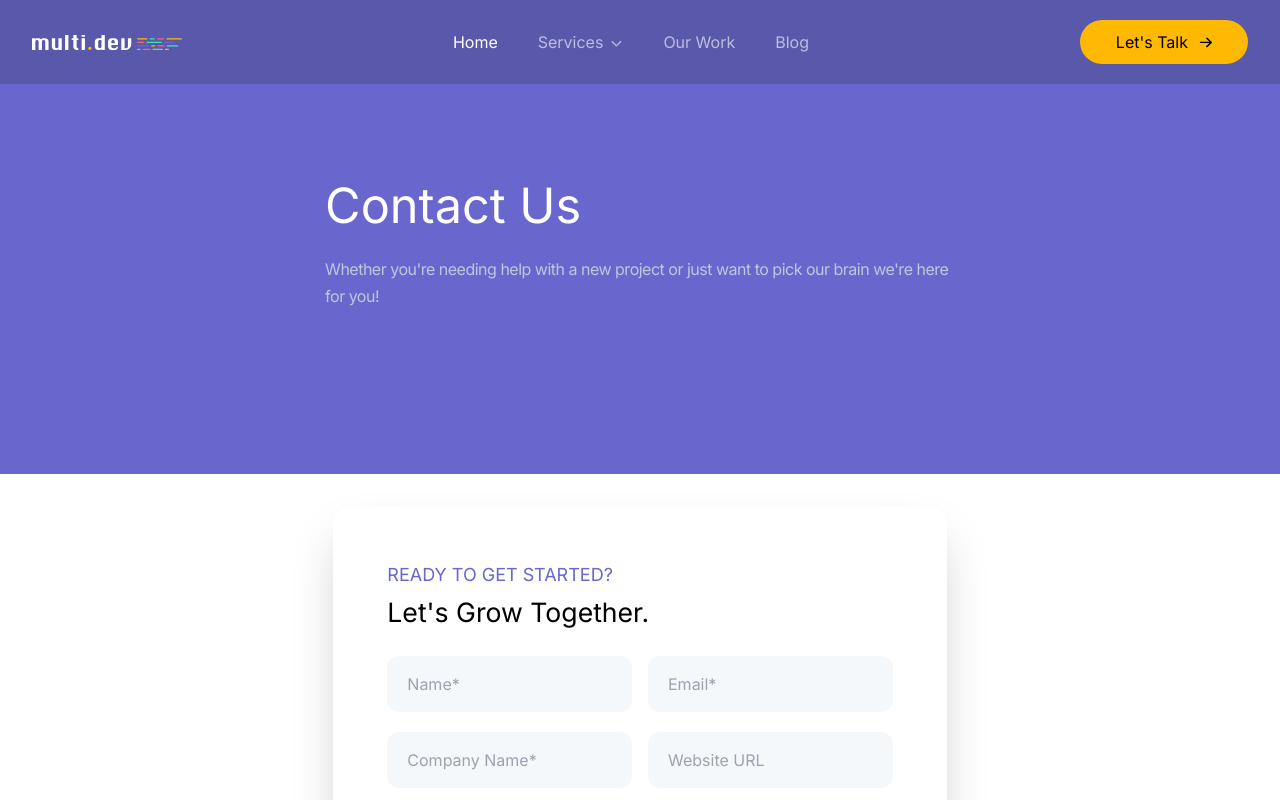
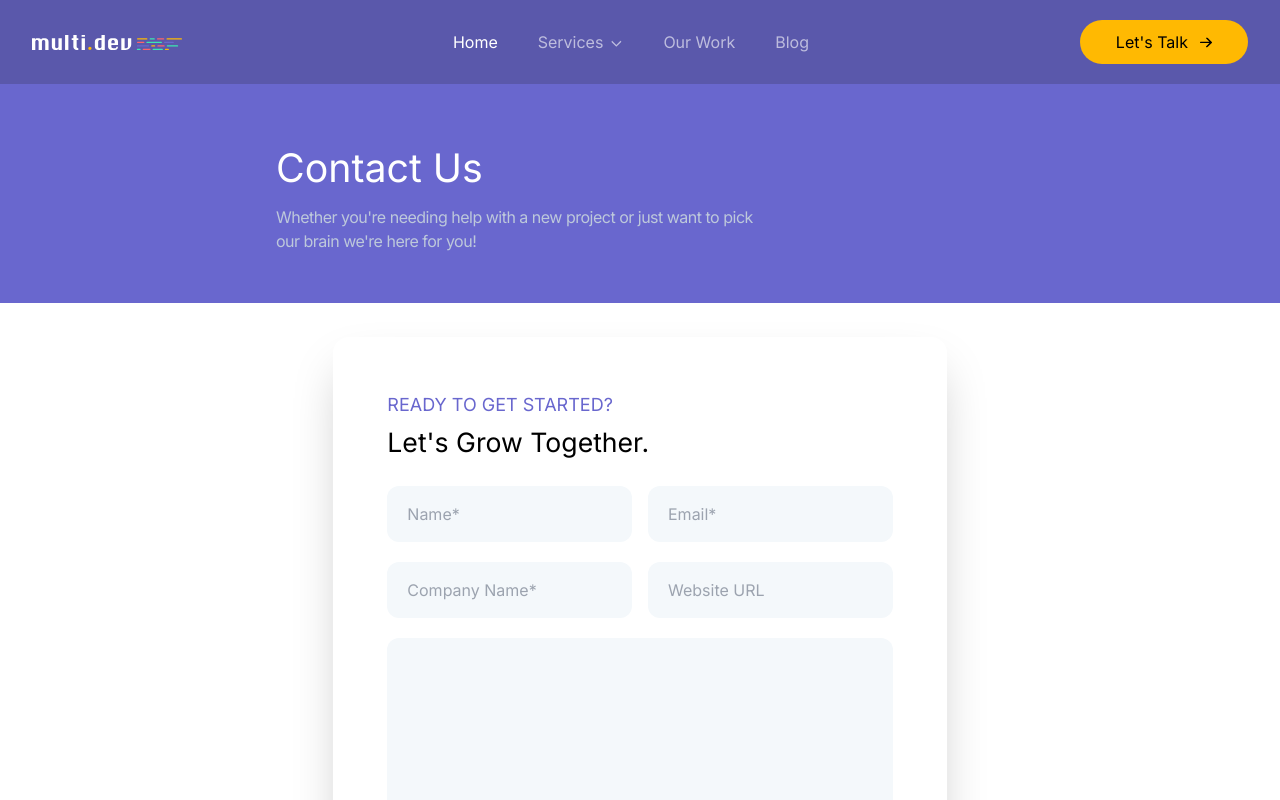
Before and after one commit to xvedela/multi-dev, a Vue app: page /contactUs in a window 1280 px wide. Built offline with nearby package versions, Linux system fonts and the light colour scheme.

Commit message:
ContactUs.vue final version.

```diff
--- a/src/views/ContactUs.vue
+++ b/src/views/ContactUs.vue
@@ -1,18 +1,11 @@
 <template>
-  <section class="bg-[#6967CE] h-[max(185px,48.7vh)]">
-    <div
-      class="flex flex-col gap-y-[2.8vh] max-sm:gap-y-[27px] w-[max(350px,49.4vw)] ml-[25.4vw] pt-[max(40px,11.8vh)] max-sm:text-center max-sm:mx-auto"
-    >
-      <h1
-        class="text-white text-[max(36px,3.8vw)] font-medium max-sm:font-bold leading-[max(48px,4.3vw)]"
-      >
-        Contact Us
+  <section :class="contactUsCss.section">
+    <div :class="contactUsCss.container">
+      <h1 :class="contactUsCss.h1">
+        {{ contactUsData.h1 }}
       </h1>
-      <p
-        class="text-[#BDC8DB] text-[max(16px,1.1vw)] font-normal leading-[max(24px,2.1vw)] tracking-[-0.5px]"
-      >
-        Whether you're needing help with a new project or just want to pick our
-        brain we're here for you!
+      <p :class="contactUsCss.p">
+        {{ contactUsData.p }}
       </p>
     </div>
   </section>
@@ -21,4 +14,16 @@
 
 <script setup>
 import Contact from "../components/Contact.vue";
+
+const contactUsData = {
+  h1: "Contact Us",
+  p: "Whether you're needing help with a new project or just want to pick our brain we're here for you!",
+};
+const contactUsCss = {
+  section: "bg-[#6967CE]",
+  container:
+    "flex flex-col pt-[max(40px,4.69vw)] pb-[max(40px,3.91vw)] gap-y-[1.04vw] max-sm:gap-7 w-[max(350px,39.58vw)] ml-[max(20px,20.31vw)] max-sm:text-center max-sm:mx-auto",
+  h1: "text-white text-[max(36px,3.07vw)] font-medium max-sm:font-bold leading-[max(48px,3.44vw)] ml-4 max-sm:ml-0",
+  p: "text-[#BDC8DB] text-[max(16px,1.15vw)] font-normal leading-[max(24px,1.61vw)] tracking-[-0.5px] ml-4 max-sm:ml-0",
+};
 </script>
```
